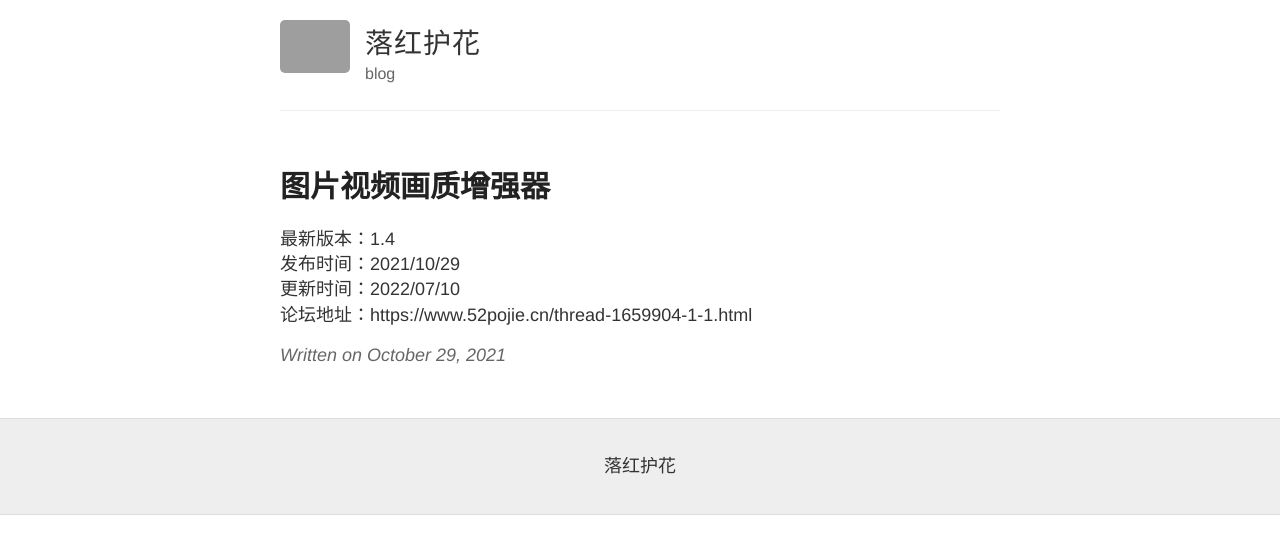
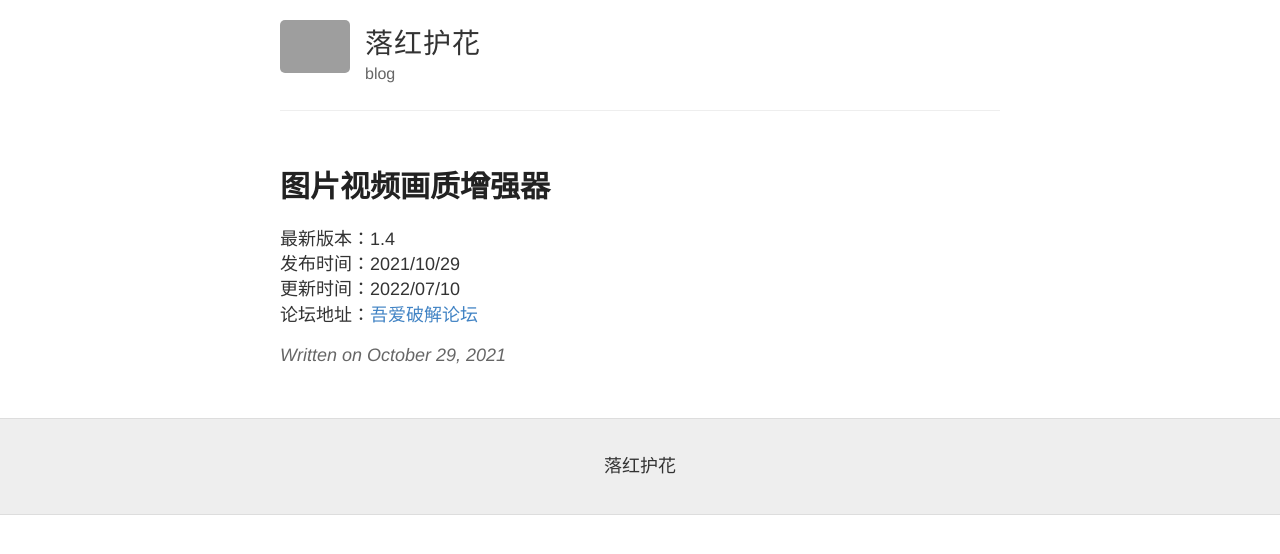
Before and after one commit to winnie2007/winnie2007.github.io, a Jekyll site: the page built from _posts/2021-10-29-图片视频画质增强器.md, in a window 1280 px wide. Shown: the top 554 px of the page. Built offline with Jekyll 4.4.1, drawn with Linux system fonts in a browser that asks for light colours; grey boxes are pictures that could not be loaded.

Commit message:
Update 2021-10-29-图片视频画质增强器.md

```diff
--- a/_posts/2021-10-29-图片视频画质增强器.md
+++ b/_posts/2021-10-29-图片视频画质增强器.md
@@ -6,4 +6,4 @@ title: 图片视频画质增强器
 最新版本：1.4 <br>
 发布时间：2021/10/29<br>
 更新时间：2022/07/10<br>
-论坛地址：https://www.52pojie.cn/thread-1659904-1-1.html<br>
+论坛地址：[吾爱破解论坛](https://www.52pojie.cn/thread-1659904-1-1.html)<br>
```
